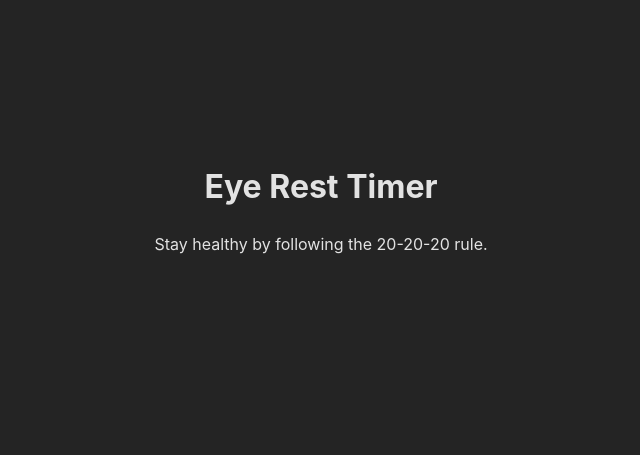
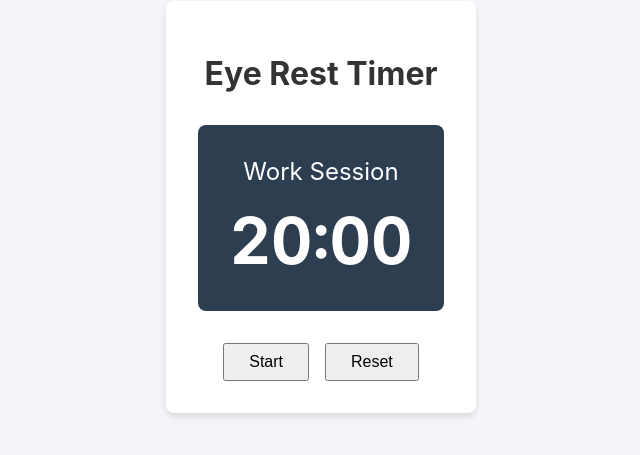
Before and after one commit to 9haroon/eye-rest-timer, a React (Vite) app: page / in a window 1280 px wide. Shown: the part 193-648 px from the top of the page, without its empty margins (319-959 px from the left). Built offline with nearby package versions, Linux system fonts and the light colour scheme.

Commit message:
feat(Display Timer): Create the minimalist dashboard UI to show the countdown timer and curre

```diff
--- a/src/App.tsx
+++ b/src/App.tsx
@@ -1,16 +1,47 @@
-import React from 'react'
+import React from 'react';
+import { useTimer } from './hooks/useTimer';
+import './index.css';
 
-function App() {
+const formatTime = (seconds: number): string => {
+  const mins = Math.floor(seconds / 60);
+  const secs = seconds % 60;
+  return `${mins.toString().padStart(2, '0')}:${secs.toString().padStart(2, '0')}`;
+};
+
+const App: React.FC = () => {
+  const { timeLeft, mode, isActive, start, pause, reset } = useTimer({
+    workDuration: 1200,
+    breakDuration: 20,
+    onTimerEnd: (mode) => {
+      console.log(`Timer finished in ${mode} mode`);
+    },
+  });
+
   return (
-    <div className="App">
-      <header className="App-header">
+    <div className="container">
+      <header>
         <h1>Eye Rest Timer</h1>
-        <p>
-          Stay healthy by following the 20-20-20 rule.
-        </p>
       </header>
+
+      <main className={`timer-display ${mode}`}>
+        <div className="status">
+          {mode === 'work' ? 'Work Session' : 'Eye Break'}
+        </div>
+        <div className="time">
+          {formatTime(timeLeft)}
+        </div>
+      </main>
+
+      <div className="controls">
+        {!isActive ? (
+          <button onClick={start}>Start</button>
+        ) : (
+          <button onClick={pause}>Pause</button>
+        )}
+        <button onClick={reset}>Reset</button>
+      </div>
     </div>
-  )
-}
+  );
+};
 
-export default App
+export default App;
--- a/src/index.css
+++ b/src/index.css
@@ -1,36 +1,60 @@
 :root {
-  font-family: Inter, system-ui, Avenir, Helvetica, Arial, sans-serif;
-  line-height: 1.5;
-  font-weight: 400;
-
-  color-scheme: light dark;
-  color: rgba(255, 255, 255, 0.87);
-  background-color: #242424;
-
-  font-synthesis: none;
-  text-rendering: optimizeLegibility;
-  -webkit-font-smoothing: antialiased;
-  -moz-osx-font-smoothing: grayscale;
-  -webkit-text-size-adjust: 100%;
+  --bg-color: #f4f4f9;
+  --text-color: #333;
+  --work-color: #2c3e50;
+  --break-color: #27ae60;
 }
 
 body {
   margin: 0;
+  font-family: -apple-system, BlinkMacSystemFont, 'Segoe UI', Roboto, Helvetica, Arial, sans-serif;
+  background-color: var(--bg-color);
+  color: var(--text-color);
   display: flex;
-  place-items: center;
-  min-width: 320px;
-  min-height: 100vh;
+  justify-content: center;
+  align-items: center;
+  height: 100vh;
 }
 
-#root {
-  max-width: 1280px;
-  margin: 0 auto;
+.container {
+  text-align: center;
   padding: 2rem;
-  text-align: center;
+  background: white;
+  border-radius: 8px;
+  box-shadow: 0 4px 6px rgba(0,0,0,0.1);
 }
 
-.App {
-  display: flex;
-  flex-direction: column;
-  align-items: center;
+.timer-display {
+  margin: 2rem 0;
+  padding: 2rem;
+  border-radius: 8px;
+  transition: background-color 0.3s;
 }
+
+.timer-display.work {
+  background-color: var(--work-color);
+  color: white;
+}
+
+.timer-display.break {
+  background-color: var(--break-color);
+  color: white;
+}
+
+.time {
+  font-size: 4rem;
+  font-weight: bold;
+  font-variant-numeric: tabular-nums;
+}
+
+.status {
+  font-size: 1.5rem;
+  margin-bottom: 1rem;
+}
+
+.controls button {
+  font-size: 1rem;
+  padding: 0.5rem 1.5rem;
+  margin: 0 0.5rem;
+  cursor: pointer;
+}
```
